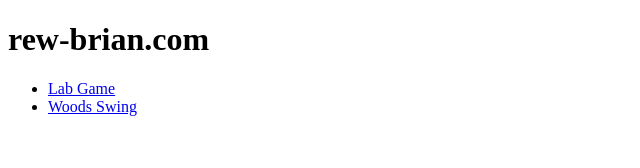
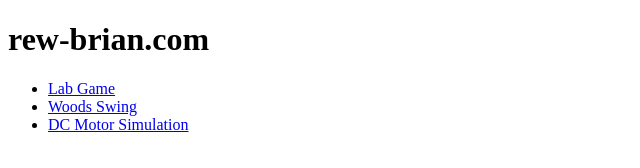
Before and after one commit to Lab-Game/rew-brian, a plain HTML site: page index.html in a window 1280 px wide. Shown: the whole page, without its empty margins (0-640 px from the left). Drawn offline with Linux system fonts and the light colour scheme.

Commit message:
add motor sim to index

```diff
--- a/index.html
+++ b/index.html
@@ -8,6 +8,7 @@
 <ul>
     <li><a href="lab-game.html">Lab Game</a></li>
     <li><a href="swing.html">Woods Swing</a></li>
+    <li><a href="motor.html">DC Motor Simulation</a></li>
 </ul>
 </body>
 </html>
```
